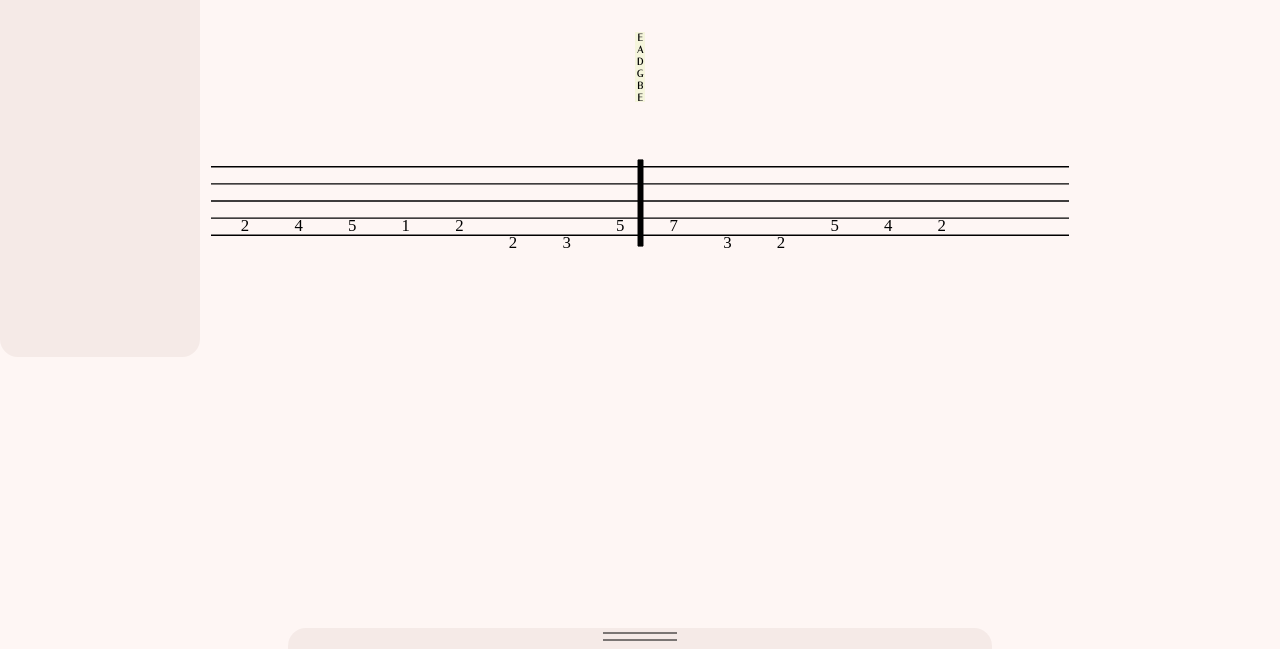
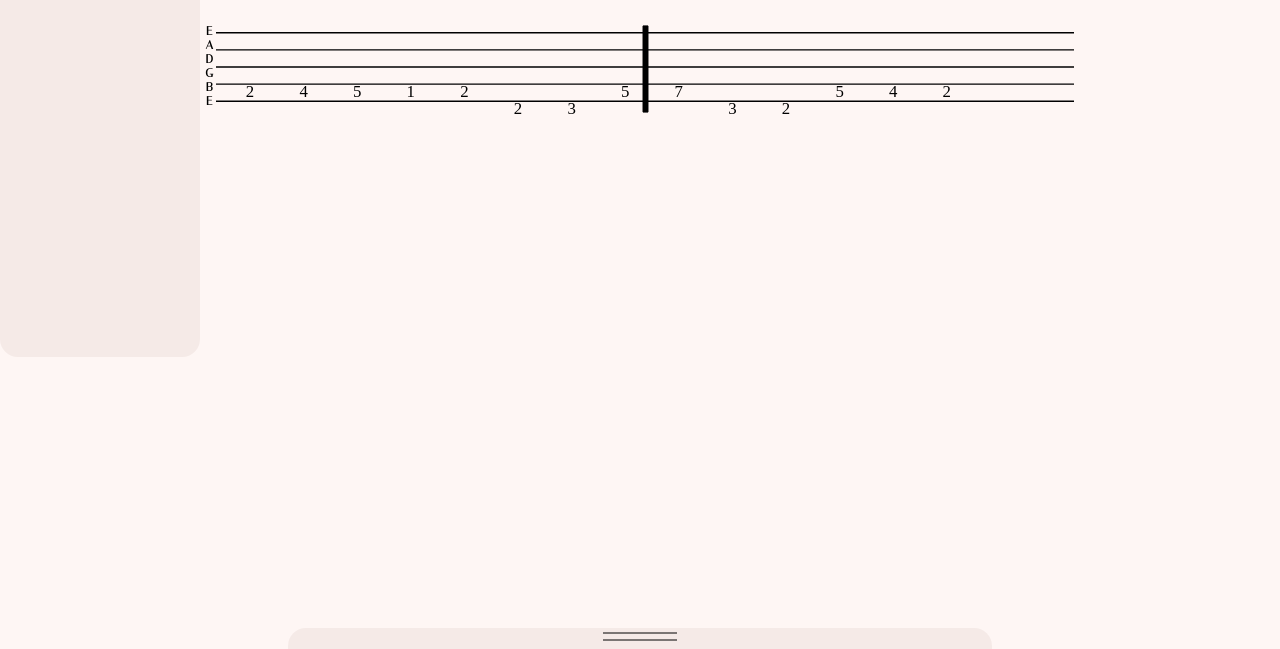
Before and after one commit to mikeyQwn/mikeyQwn.github.io, a plain HTML site: page index.html in a window 1280 px wide. Shown: the part 151-800 px from the top of the page. Drawn offline with Linux system fonts and the light colour scheme.

Commit message:
First row now always appears, even if there are no notes, added tuning display support

```diff
--- a/index.html
+++ b/index.html
@@ -29,7 +29,12 @@
             <h3 id="artist-of-the-song">Artist of the song</h3>
             <h2 id="title-of-the-song">Name of the song</h2>
         </div>
-        <div class="tab-content-container" id="tab-content-container"></div>
+        <div class="tab-content-container" id="tab-content-container">
+            <div
+                class="first-tab-row-container"
+                id="first-tab-row-container"
+            ></div>
+        </div>
     </body>
 
     <div class="bottom-navbar">
--- a/src/assets/stylesheets/style.css
+++ b/src/assets/stylesheets/style.css
@@ -119,14 +119,19 @@ h3 {
     translate: var(--side-menu-width);
 }
 
+.first-tab-row-container {
+    display: flex;
+}
+
 .tuning-element {
-    background-color: beige;
     writing-mode: vertical-lr;
     text-orientation: upright;
-    font-size: calc(70px / 7);
-    font-weight: bold;
+    font-size: 12px;
+    font-weight: 700;
     width: 10px;
     height: 70px;
+    left: 10px;
+    translate: -3px -8px;
 }
 
 .tab-content-container {
--- a/src/scripts/render.js
+++ b/src/scripts/render.js
@@ -4,6 +4,7 @@ const DEFAULT_MEASURES_IN_ROW = 2;
 const DEFAULT_NUMBER_OF_BEATS = 4;
 
 const container = document.getElementById("tab-content-container");
+const firstRowContainer = document.getElementById("first-tab-row-container");
 
 const instruments = [CleanElecticGuitar];
 
@@ -86,15 +87,21 @@ const createUnselectableImg = (source) => {
 };
 function renderRows(measuresCount, measuresInRow = DEFAULT_MEASURES_IN_ROW) {
     const numberOfRows = Math.ceil(measuresCount / measuresInRow);
+    console.debug({ numberOfRows });
     const rowArray = new Array(numberOfRows);
+    console.log({ rowArray });
     const tabRowSvg = createUnselectableImg(
         "./src/assets/svg/tabRowStrings.svg"
     );
-    for (let i = 0; i < numberOfRows; ++i) {
+    const firstRow = createRow(tabRowSvg);
+    firstRowContainer.appendChild(firstRow);
+    rowArray[0] = firstRow;
+    for (let i = 0; i < numberOfRows - 1; ++i) {
         const row = createRow(tabRowSvg);
         container.appendChild(row);
-        rowArray[i] = row;
+        rowArray[i + 1] = row;
     }
+    console.log(rowArray);
     return rowArray;
 }
 export function renderVisual(songTabulature, measuresInRow, numberOfBeats) {
@@ -119,6 +126,6 @@ export function updateName(name) {
 export function renderTuning(tuning) {
     const tuningEl = document.createElement("div");
     tuningEl.classList.add("tuning-element");
-    container.appendChild(tuningEl);
+    firstRowContainer.appendChild(tuningEl);
     tuningEl.innerText = tuning;
 }
```
